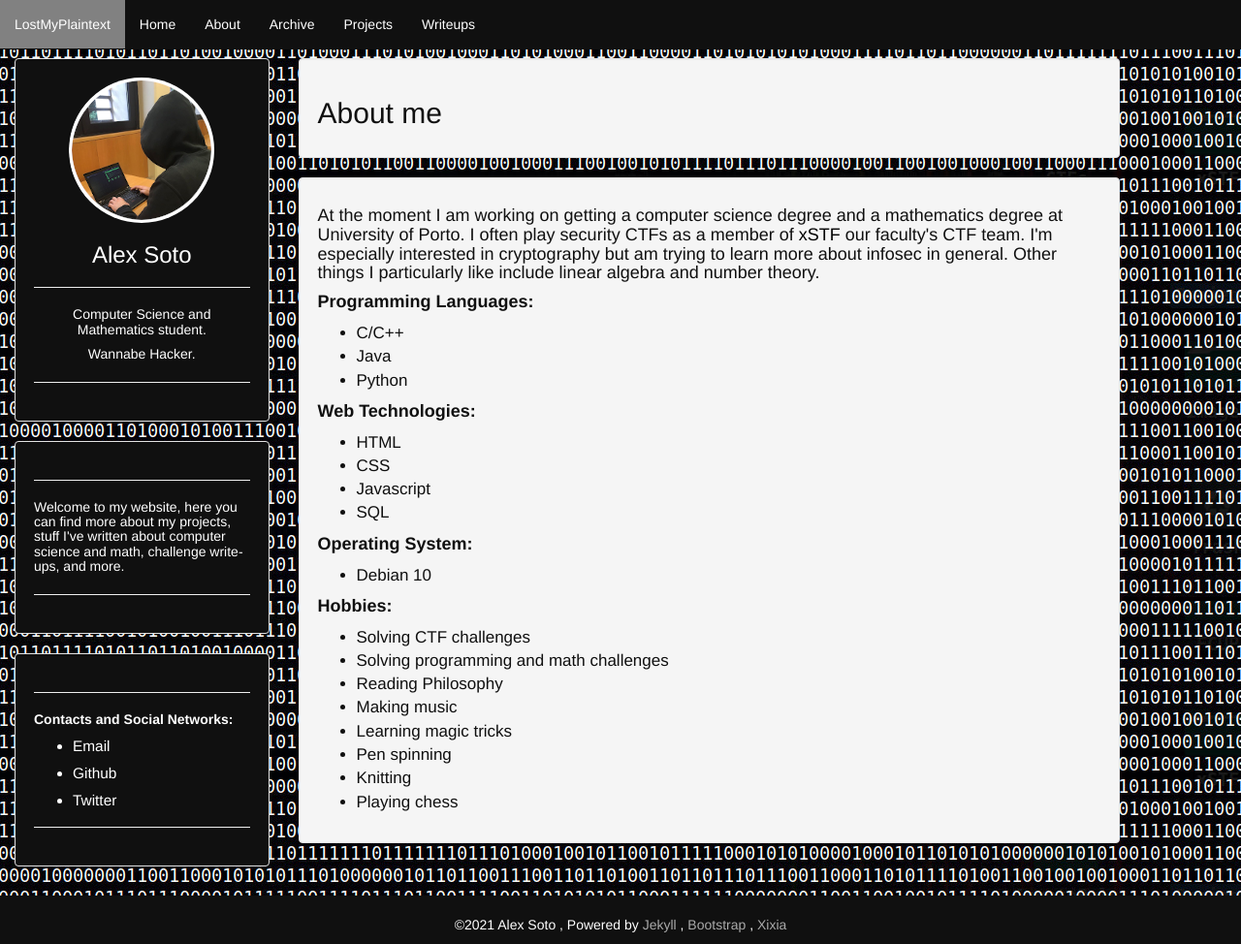
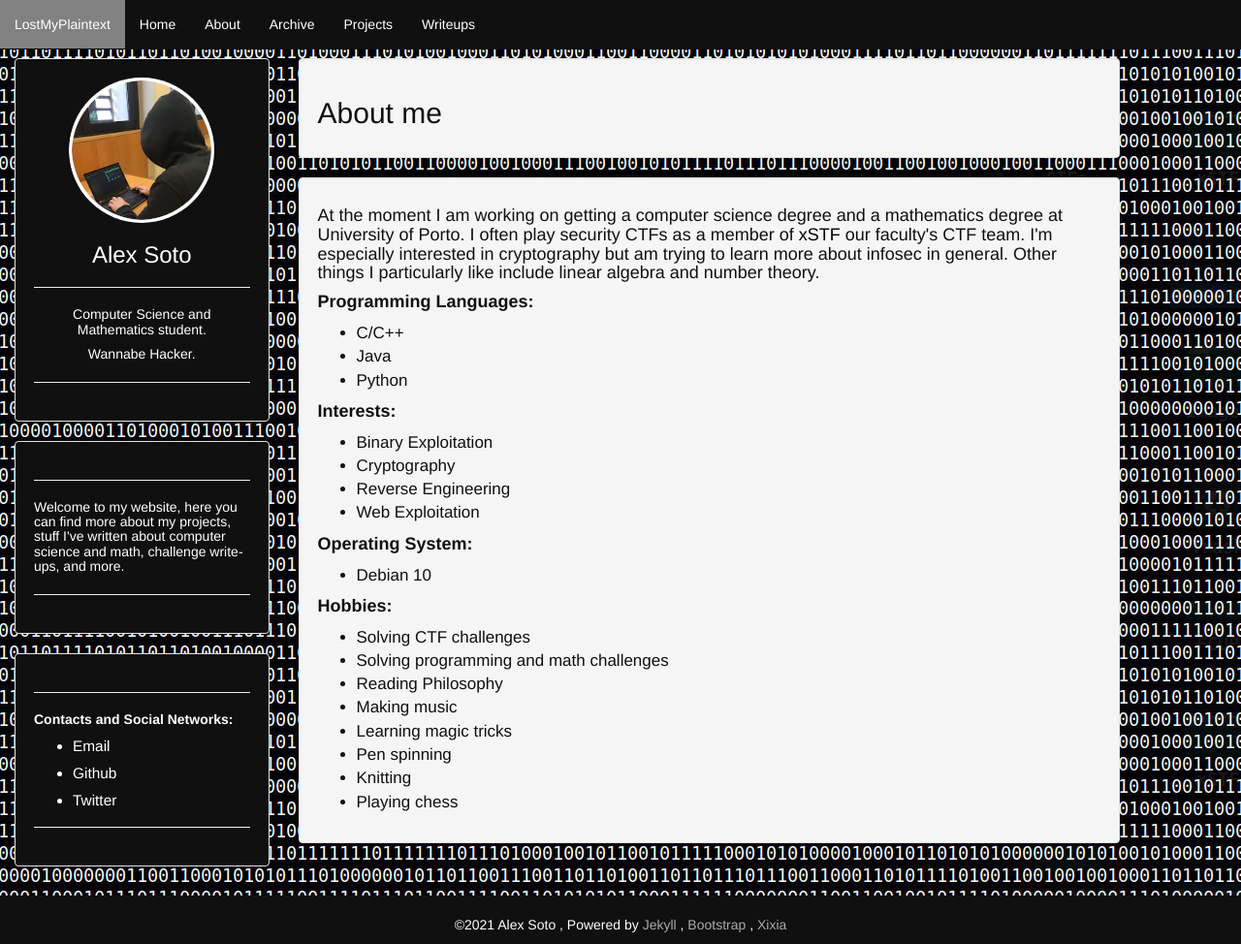
Before and after one commit to 0xA2/0xA2.github.io, a Jekyll site: the page built from about.html, in a window 1280 px wide and 974 px high. Shown: the whole window at 97% size. Built offline with Jekyll 4.4.1, drawn with Linux system fonts in a browser that asks for light colours.

Commit message:
Update about.html

```diff
--- a/about.html
+++ b/about.html
@@ -17,12 +17,12 @@ layout: default
             <li>Python</li>
         </ul>
 
-    <h4><b>Web Technologies:</b></h4>
+    <h4><b>Interests:</b></h4>
         <ul>
-            <li>HTML</li>
-            <li>CSS</li>
-            <li>Javascript</li>
-            <li>SQL</li>
+            <li>Binary Exploitation</li>
+            <li>Cryptography</li>
+            <li>Reverse Engineering</li>
+            <li>Web Exploitation</li>
         </ul>
 
     <h4><b>Operating System:</b></h4>
```
